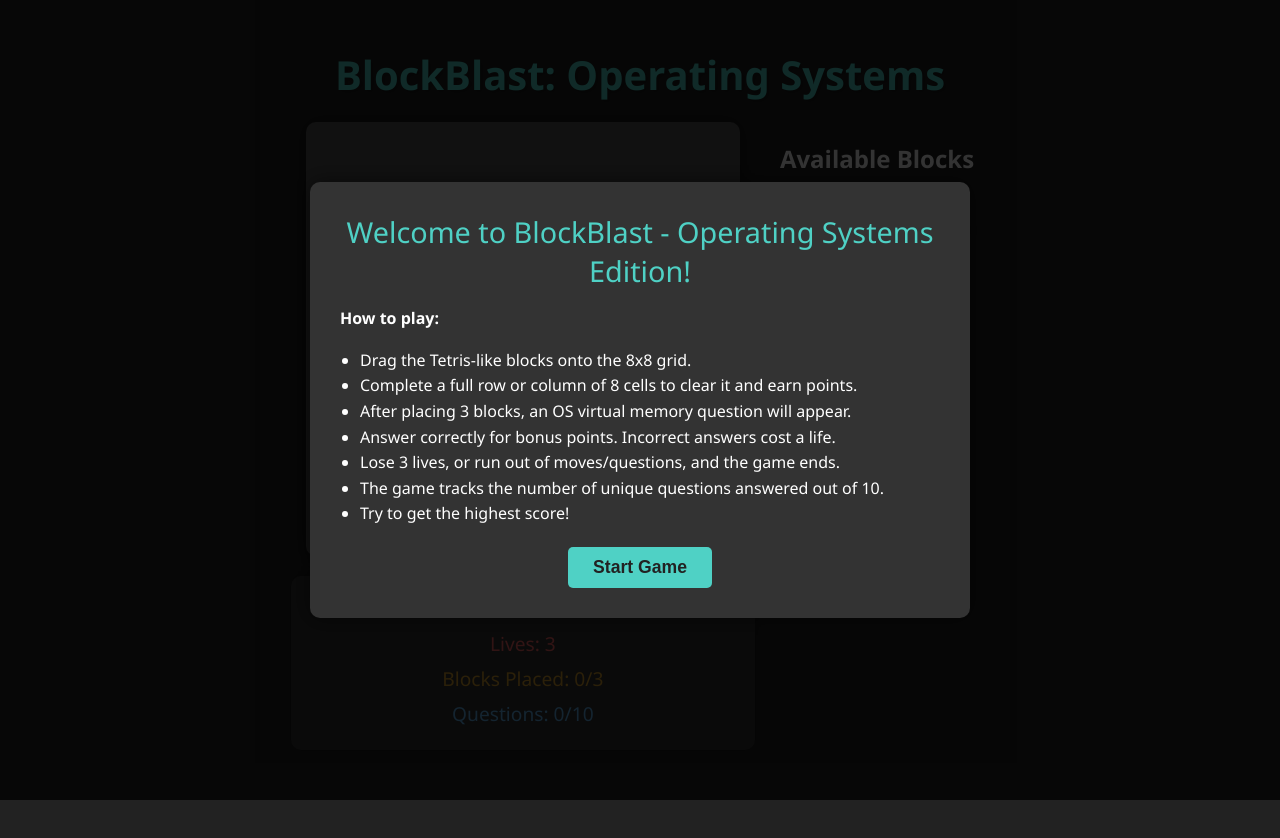
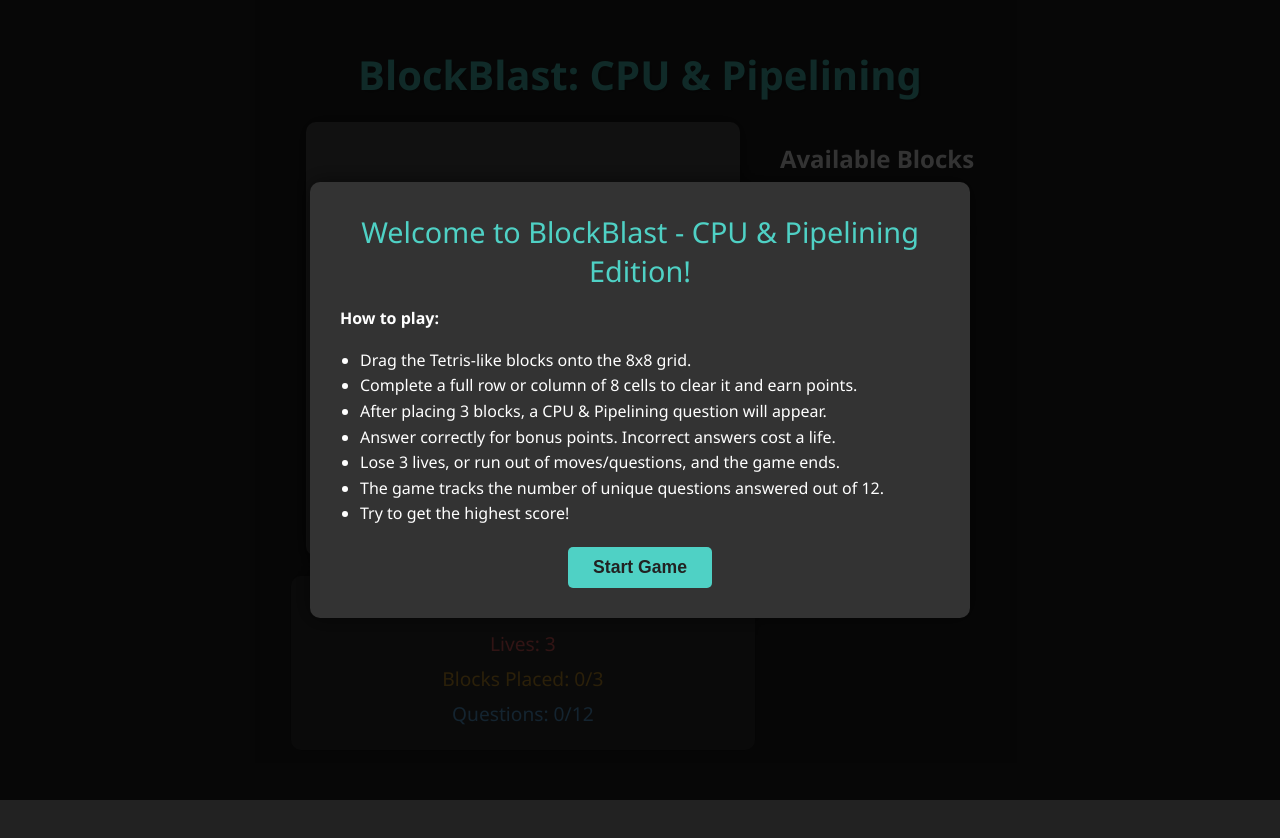
Before and after one commit to alparmelee/BlockBlast, a plain HTML site: page comparch.html in a window 1280 px wide. Drawn offline with Linux system fonts and the light colour scheme.

Commit message:
Update comparch.html

```diff
--- a/comparch.html
+++ b/comparch.html
@@ -3,7 +3,7 @@
 <head>
     <meta charset="UTF-8">
     <meta name="viewport" content="width=device-width, initial-scale=1.0">
-    <title>BlockBlast: Operating Systems</title>
+    <title>BlockBlast: CPU & Pipelining</title>
     <style>
         body {
             font-family: 'Segoe UI', Tahoma, Geneva, Verdana, sans-serif;
@@ -188,7 +188,7 @@
     </style>
 </head>
 <body>
-    <h1>BlockBlast: Operating Systems</h1>
+    <h1>BlockBlast: CPU & Pipelining</h1>
 
     <div class="game-container">
         <div class="left-panel">
@@ -229,16 +229,16 @@
 
     <div class="tutorial-overlay" id="tutorialOverlay">
         <div class="tutorial-container">
-            <div class="tutorial-title">Welcome to BlockBlast - Operating Systems Edition!</div>
+            <div class="tutorial-title">Welcome to BlockBlast - CPU & Pipelining Edition!</div>
             <div class="tutorial-content">
                 <p><strong>How to play:</strong></p>
                 <ul>
                     <li>Drag the Tetris-like blocks onto the 8x8 grid.</li>
                     <li>Complete a full row or column of 8 cells to clear it and earn points.</li>
-                    <li>After placing 3 blocks, an OS virtual memory question will appear.</li>
+                    <li>After placing 3 blocks, a CPU & Pipelining question will appear.</li>
                     <li>Answer correctly for bonus points. Incorrect answers cost a life.</li>
                     <li>Lose 3 lives, or run out of moves/questions, and the game ends.</li>
-                    <li>The game tracks the number of unique questions answered out of 10.</li>
+                    <li>The game tracks the number of unique questions answered out of 12.</li>
                     <li>Try to get the highest score!</li>
                 </ul>
             </div>
@@ -265,116 +265,138 @@
 
             let availableBlocks = [];
 
-            const virtualMemoryQuestions = [
+            const cpuPipelineQuestions = [
                 {
-                    question: "What is the primary purpose of virtual memory?",
-                    level: "OS Virtual Memory",
+                    question: "What is the main role of the Instruction Fetch (IF) stage in the pipeline?",
+                    level: "CPU & Pipelining",
                     answers: [
-                        "Increase CPU clock speed",
-                        "Prevent buffer overflow",
-                        "Extend RAM by using disk storage",
-                        "Eliminate internal fragmentation"
+                        "Execute operations",
+                        "Fetch instruction from memory",
+                        "Fetch operands",
+                        "Write result back to register"
+                    ],
+                    correctAnswer: 1 // B
+                },
+                {
+                    question: "In which pipeline stage are register operands fetched and the instruction decoded?",
+                    level: "CPU & Pipelining",
+                    answers: [
+                        "IF",
+                        "EX",
+                        "OF",
+                        "MEM"
                     ],
                     correctAnswer: 2 // C
                 },
                 {
-                    question: "What happens when a page fault occurs?",
-                    level: "OS Virtual Memory",
+                    question: "Which pipeline stage performs arithmetic and logic operations?",
+                    level: "CPU & Pipelining",
                     answers: [
-                        "The CPU shuts down",
-                        "The OS retrieves the page from secondary storage",
-                        "The page is deleted from memory",
-                        "The process is permanently terminated"
+                        "IF",
+                        "EX",
+                        "WB",
+                        "MEM"
                     ],
                     correctAnswer: 1 // B
                 },
                 {
-                    question: "Paging divides memory into:",
-                    level: "OS Virtual Memory",
+                    question: "What happens during the Memory (MEM) stage?",
+                    level: "CPU & Pipelining",
                     answers: [
-                        "Variable-sized segments",
-                        "Fixed-sized blocks called pages and frames",
-                        "Large continuous memory blocks",
-                        "Priority-based partitions"
+                        "Data is written to or read from memory",
+                        "Instruction is decoded",
+                        "ALU performs logic",
+                        "PC is incremented"
+                    ],
+                    correctAnswer: 0 // A
+                },
+                {
+                    question: "Which stage updates the register file with the result?",
+                    level: "CPU & Pipelining",
+                    answers: [
+                        "IF",
+                        "MEM",
+                        "WB",
+                        "EX"
+                    ],
+                    correctAnswer: 2 // C
+                },
+                {
+                    question: "The Instruction Register (IR) holds:",
+                    level: "CPU & Pipelining",
+                    answers: [
+                        "The current ALU result",
+                        "The address of the next instruction",
+                        "The instruction being executed",
+                        "Operands fetched from memory"
+                    ],
+                    correctAnswer: 2 // C
+                },
+                {
+                    question: "What is the main role of the Program Counter (PC)?",
+                    level: "CPU & Pipelining",
+                    answers: [
+                        "Execute ALU operations",
+                        "Store final results",
+                        "Hold the address of the next instruction",
+                        "Store operand data"
+                    ],
+                    correctAnswer: 2 // C
+                },
+                {
+                    question: "The Memory Address Register (MAR) stores:",
+                    level: "CPU & Pipelining",
+                    answers: [
+                        "Data to be written",
+                        "Address of data to access in memory",
+                        "Program instructions",
+                        "ALU results"
                     ],
                     correctAnswer: 1 // B
                 },
                 {
-                    question: "Which technique allows memory to be divided into logical units like code, data, and stack?",
-                    level: "OS Virtual Memory",
+                    question: "The Memory Data Register (MDR) is used to:",
+                    level: "CPU & Pipelining",
                     answers: [
-                        "Paging",
-                        "Virtual memory",
-                        "Segmentation",
-                        "Thrashing"
+                        "Hold the instruction",
+                        "Perform addition",
+                        "Hold data read from or to be written to memory",
+                        "Fetch the next instruction"
                     ],
                     correctAnswer: 2 // C
                 },
                 {
-                    question: "What is thrashing in a virtual memory system?",
-                    level: "OS Virtual Memory",
+                    question: "Which component temporarily holds the result of the ALU?",
+                    level: "CPU & Pipelining",
                     answers: [
-                        "Allocating too much memory to a single process",
-                        "Constantly replacing pages, causing performance degradation",
-                        "A crash due to buffer overflow",
-                        "Memory fragmentation"
+                        "IR",
+                        "MDR",
+                        "MAR",
+                        "Accumulator"
                     ],
-                    correctAnswer: 1 // B
+                    correctAnswer: 3 // D
                 },
                 {
-                    question: "What does the Translation Lookaside Buffer (TLB) do?",
-                    level: "OS Virtual Memory",
+                    question: "What is the correct order of data flow for executing an instruction?",
+                    level: "CPU & Pipelining",
                     answers: [
-                        "Stores memory pages on disk",
-                        "Speeds up virtual-to-physical address translation",
-                        "Schedules processes",
-                        "Manages memory segmentation"
-                    ],
-                    correctAnswer: 1 // B
-                },
-                {
-                    question: "What is the main idea of the Least Recently Used (LRU) replacement policy?",
-                    level: "OS Virtual Memory",
-                    answers: [
-                        "Replace the page with the smallest size",
-                        "Replace the most frequently accessed page",
-                        "Replace the page not used for the longest time",
-                        "Replace a randomly chosen page"
+                        "PC → IR → ALU → MDR → MAR → Accumulator",
+                        "PC → MAR → MDR → IR → ALU → Accumulator",
+                        "PC → IR → MAR → MDR → ALU → Accumulator",
+                        "PC → ALU → MDR → MAR → IR → Accumulator"
                     ],
                     correctAnswer: 2 // C
                 },
                 {
-                    question: "Which method loads a page into memory only when it is needed?",
-                    level: "OS Virtual Memory",
+                    question: "What is the correct sequence of operations in the Control Unit Simulator?",
+                    level: "CPU & Pipelining",
                     answers: [
-                        "Segmentation",
-                        "Paging",
-                        "Thrashing",
-                        "Demand Paging"
+                        "IR → ALU → PC → MAR → MDR → Accumulator",
+                        "PC → Instruction Register → ALU → MDR → MAR → Accumulator",
+                        "Instruction Register → Program Counter → ALU → Memory Address Register → Memory Data Register → Accumulator",
+                        "Program Counter → Instruction Register → ALU → Memory Address Register → Memory Data Register → Accumulator"
                     ],
                     correctAnswer: 3 // D
-                },
-                {
-                    question: "A fetch policy determines:",
-                    level: "OS Virtual Memory",
-                    answers: [
-                        "Which segment to allocate",
-                        "When a page should be loaded into memory",
-                        "The size of virtual memory",
-                        "The address of a page on disk"
-                    ],
-                    correctAnswer: 1 // B
-                },
-                {
-                    question: "What is an address space?",
-                    level: "OS Virtual Memory",
-                    answers: [
-                        "The location of the page table",
-                        "The set of physical addresses available to all processes",
-                        "The range of virtual addresses assigned to a process",
-                        "A memory buffer used to prevent thrashing"
-                    ],
-                    correctAnswer: 2 // C
                 }
             ];
 
@@ -563,7 +585,7 @@
                     } else {
                         checkGameEndConditions();
                     }
-                    if (availableBlocks.length === 0 && virtualMemoryQuestions.length > askedQuestionIndices.length) {
+                    if (availableBlocks.length === 0 && cpuPipelineQuestions.length > askedQuestionIndices.length) {
                         generateBlocks();
                     }
                 } else {
@@ -656,7 +678,7 @@
                     setTimeout(() => {
                         clearLines(rowsToClear, colsToClear);
                         updateScore((rowsToClear.length + colsToClear.length) * 100);
-                        if (availableBlocks.length === 0 && virtualMemoryQuestions.length > askedQuestionIndices.length) {
+                        if (availableBlocks.length === 0 && cpuPipelineQuestions.length > askedQuestionIndices.length) {
                             generateBlocks();
                         }
                         checkGameEndConditions();
@@ -684,18 +706,18 @@
 
             function showQuestion() {
                 if (gameIsOver) return;
-                if (askedQuestionIndices.length >= virtualMemoryQuestions.length) {
+                if (askedQuestionIndices.length >= cpuPipelineQuestions.length) {
                     checkGameEndConditions(); return;
                 }
                 let questionIndex;
-                do { questionIndex = Math.floor(Math.random() * virtualMemoryQuestions.length); }
+                do { questionIndex = Math.floor(Math.random() * cpuPipelineQuestions.length); }
                 while (askedQuestionIndices.includes(questionIndex));
 
                 askedQuestionIndices.push(questionIndex);
-                currentQuestionObject = virtualMemoryQuestions[questionIndex];
+                currentQuestionObject = cpuPipelineQuestions[questionIndex];
                 questionTextElement.textContent = currentQuestionObject.question;
                 questionLevelTextElement.textContent = `Level: ${currentQuestionObject.level}`;
-                questionsAnsweredElement.textContent = `Questions: ${askedQuestionIndices.length}/${virtualMemoryQuestions.length}`;
+                questionsAnsweredElement.textContent = `Questions: ${askedQuestionIndices.length}/${cpuPipelineQuestions.length}`;
                 answersContainerElement.innerHTML = '';
 
                 currentQuestionObject.answers.forEach((answer, index) => {
@@ -728,7 +750,7 @@
                 if (gameIsOver) return;
                 if (lives <= 0) { endGame("No lives left!"); return; }
 
-                const allQuestionsAnswered = askedQuestionIndices.length >= virtualMemoryQuestions.length;
+                const allQuestionsAnswered = askedQuestionIndices.length >= cpuPipelineQuestions.length;
 
                 if (allQuestionsAnswered) {
                     if (availableBlocks.length === 0 || !canAnyBlockFromListFit(availableBlocks)) {
@@ -774,7 +796,7 @@
                 scoreElement.textContent = `Score: ${score}`;
                 livesElement.textContent = `Lives: ${lives}`;
                 blocksPlacedElement.textContent = `Blocks Placed: ${blocksPlacedCycle}/3`;
-                questionsAnsweredElement.textContent = `Questions: 0/${virtualMemoryQuestions.length}`;
+                questionsAnsweredElement.textContent = `Questions: 0/${cpuPipelineQuestions.length}`;
                 initializeBoard();
                 generateBlocks();
                 checkGameEndConditions();
@@ -791,7 +813,7 @@
             });
 
             tutorialOverlayElement.style.display = 'flex';
-            questionsAnsweredElement.textContent = `Questions: 0/${virtualMemoryQuestions.length}`;
+            questionsAnsweredElement.textContent = `Questions: 0/${cpuPipelineQuestions.length}`;
         });
     </script>
 </body>
```
